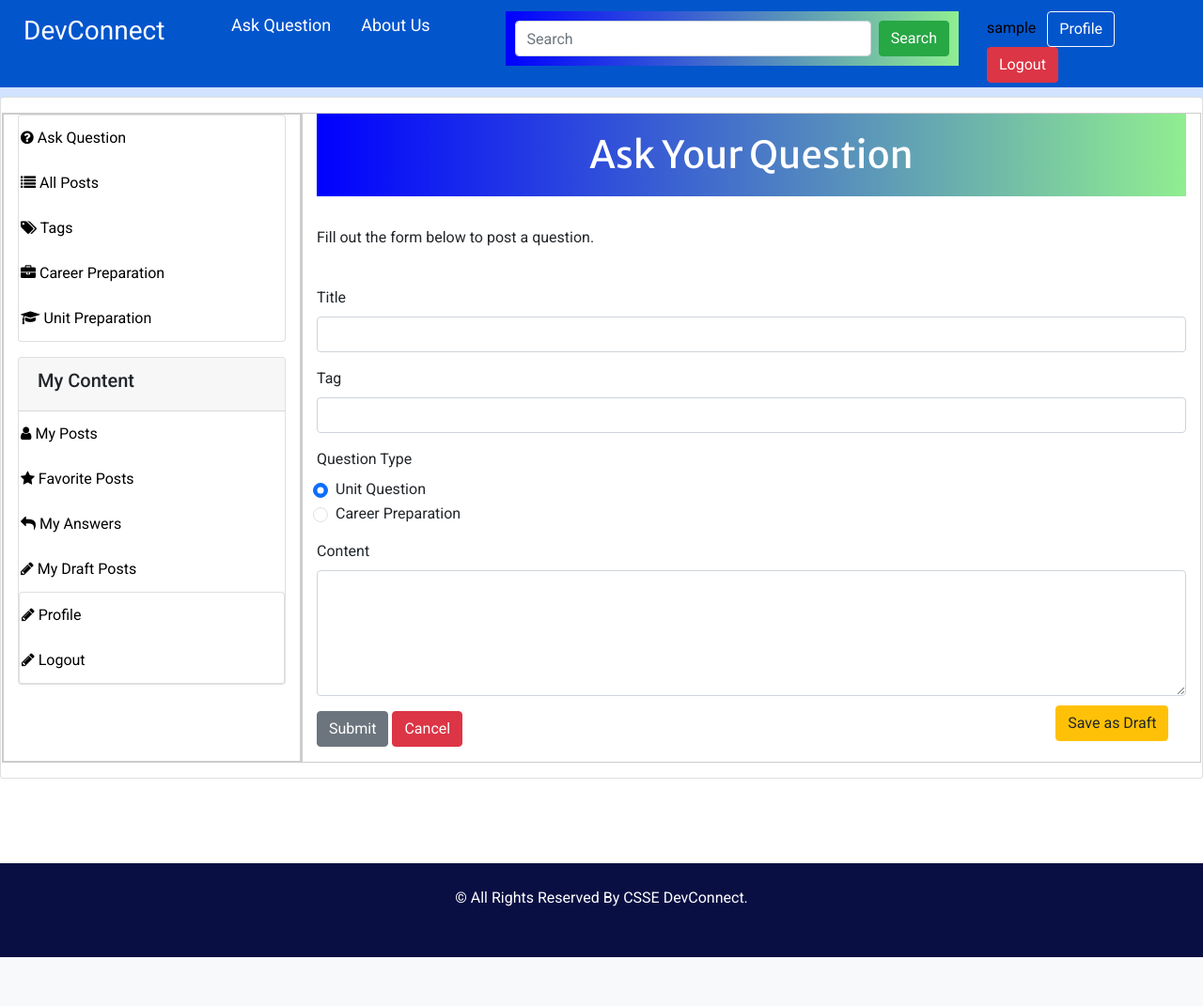
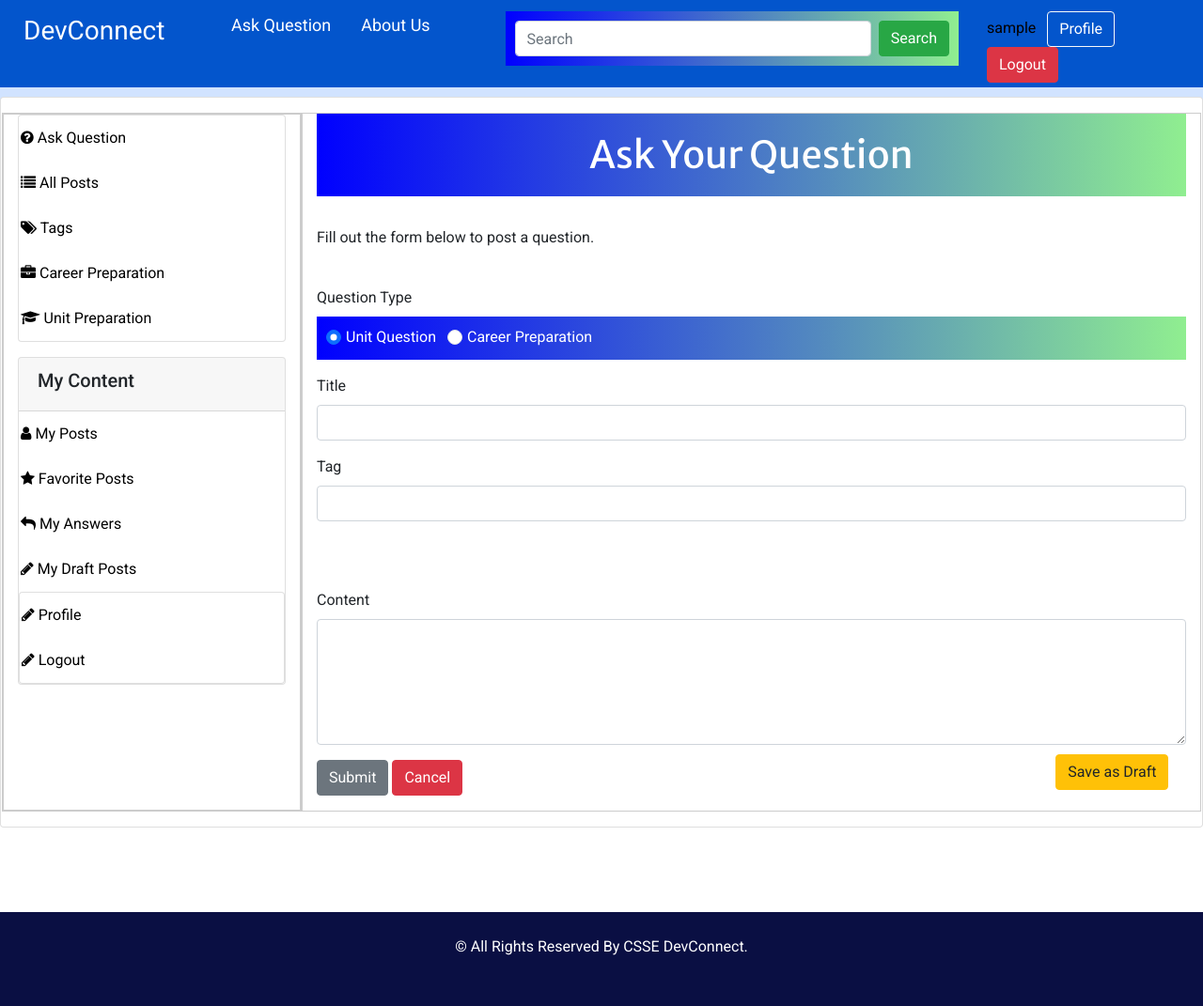
Before and after one commit to ramandatta87/CITS5505_UWA_Group_Project, a Flask app: page /add_post in a window 1280 px wide. Shown: the whole page at 94% size. Before the commit the page ends 1019 px from the top, so only its background shows below. Run offline with Flask 3, Linux system fonts and the light colour scheme; the visitor is signed in with stand-in values (Sample User, id 1); data that the repository does not hold is empty; some libraries are stand-ins or nearby versions.

Commit message:
Feat- - Change Position of Radio Button - Added space between Tag and Content.

```diff
--- a/app/templates/main/add_post.html
+++ b/app/templates/main/add_post.html
@@ -11,63 +11,49 @@
 {% endfor %}
 
 <div class="card p-3" style="margin-top: -10px;">
-
-
-
-
     <!-- Posts List -->
     <div class="row">
-
         {% include "includes/sidebar.html" %}
-
         <div class="col-md" style="border: 1px solid #ccc;">
-
-
             <h1 style="background-image: linear-gradient(to right, blue, lightgreen); padding: 20px; color: white; text-align: center;">Ask Your Question</h1>
             <br/>
             <p>Fill out the form below to post a question.</p>
             <br/>
-
             <form method="POST">
                 {{ form.hidden_tag() }}
-
+                <!-- Question Type Field -->
+                <div class="mb-3">
+                    {{ form.question_type.label(class="form-label") }}
+                    <div class="d-flex">
+                        {% for subfield in form.question_type %}
+                            <div class="form-check form-check-inline">
+                                {{ subfield(class="form-check-input") }}
+                                <label class="form-check-label" for="{{ subfield.id }}">{{ subfield.label.text }}</label>
+                            </div>
+                        {% endfor %}
+                    </div>
+                </div>
                 <!-- Title Field -->
                 <div class="mb-3">
                     {{ form.title.label(class="form-label", for="title") }}
                     {{ form.title(class="form-control", id="title") }}
                 </div>
-
                 <!-- Tag Field -->
-        <div class="mb-3">
+                <div class="mb-3 mb-4" style="position: relative;">
                     {{ form.tag.label(class="form-label", for="tag") }}
                     {{ form.tag(class="form-control", id="autocomplete") }}
                 </div>
-
-        <!-- Question Type Field -->
-        <div class="mb-3">
-            {{ form.question_type.label(class="form-label") }}
-            {% for subfield in form.question_type %}
-                <div class="form-check">
-                    {{ subfield(class="form-check-input") }}
-                    <label class="form-check-label" for="{{ subfield.id }}">{{ subfield.label.text }}</label>
-                </div>
-            {% endfor %}
-        </div>
-
+                <br/>
                 <!-- Content Field -->
-        <div class="mb-3">
+                <div class="mb-3 mt-4">
                     {{ form.content.label(class="form-label", for="content") }}
                     {{ form.content(class="form-control", id="content", rows="5") }}
                 </div>
-
                 <!-- Draft and Submit Buttons -->
                 <div class="mb-3">
                     {{ form.submit(class="btn btn-secondary", id="submit") }}
                     <a href="{{ url_for('main.posts') }}" class="btn btn-danger">Cancel</a>
-
-
                 </div>
-
                 <!-- Cancel Button -->
                 <div class="mb-3 float-right" style="width: 15%; margin-top: -60px;">
                     {{ form.draft(class="btn btn-warning", id="draft") }}
@@ -76,7 +62,8 @@
             {{ ckeditor.load() }}
             {{ ckeditor.config(name='content') }}
         </div>
-</div></Div>
+    </div>
+</div>
 {% endblock %}
 
 {% block scripts %}
@@ -87,4 +74,11 @@
 <!-- Include the autocomplete script -->
 <script src="{{ url_for('static', filename='js/autocomplete.js') }}"></script>
 
+<!-- Custom CSS for positioning -->
+<style>
+    .ui-autocomplete {
+        z-index: 1050; /* Ensure the dropdown appears above other elements */
+    }
+</style>
+
 {% endblock %}
```
Lines whose indentation alone changed are shown as unchanged.
